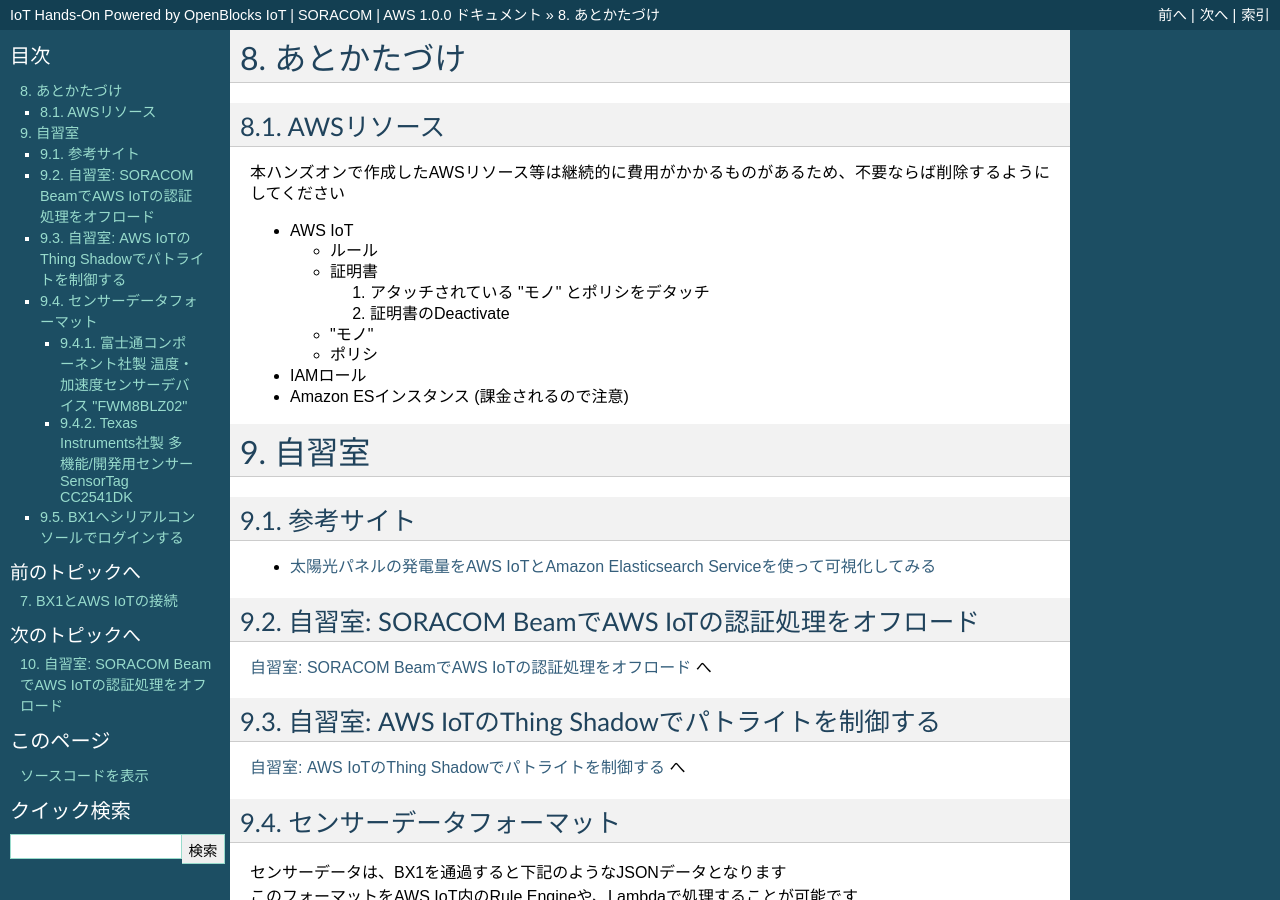
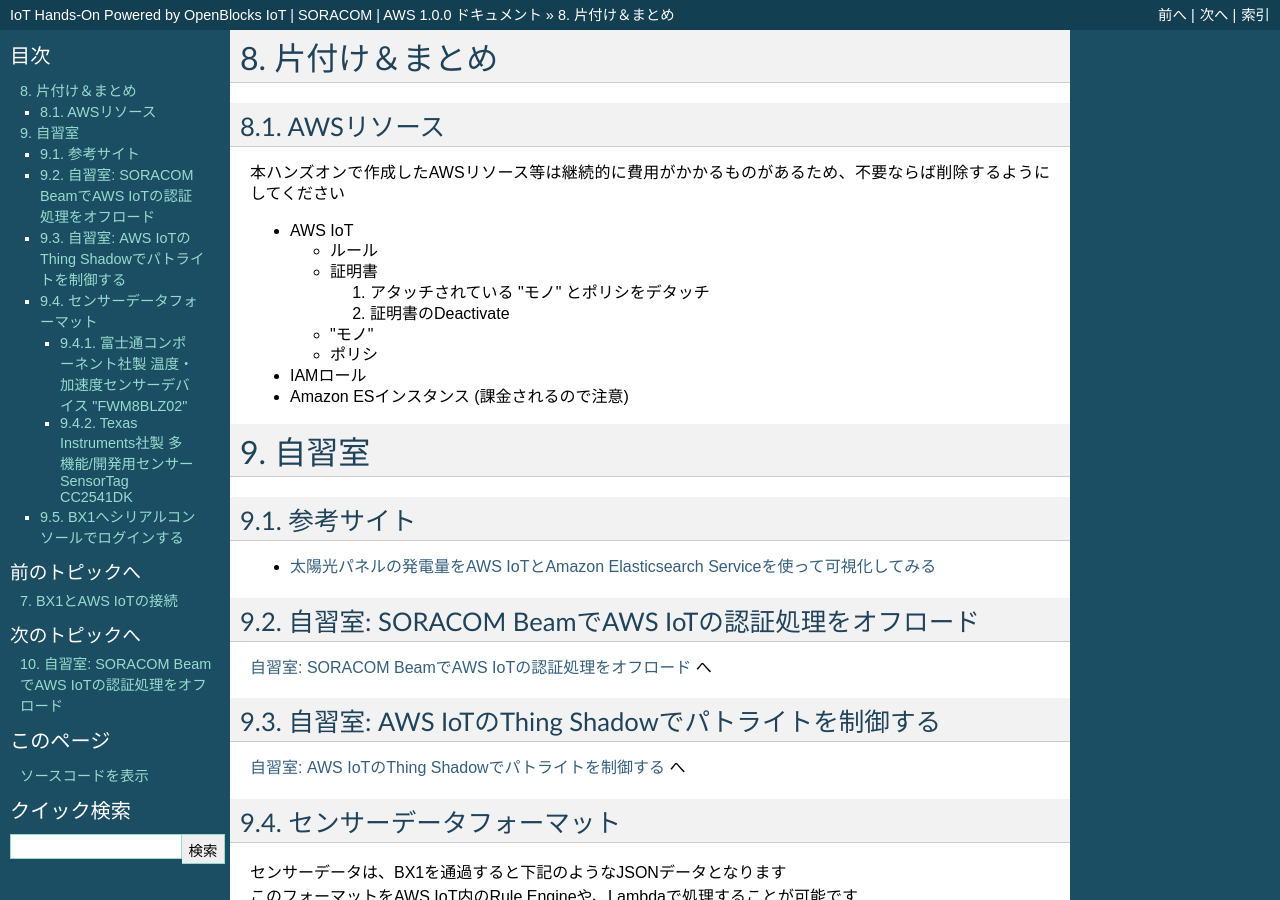
Before and after one commit to ma2shita/iot-hands-on-powered_by_openblocks_soracom_aws, a Sphinx documentation site: the page built from docs/06.rst, in a window 1280 px wide and 900 px high. Built offline with Sphinx 7.4.7, drawn with Linux system fonts in a browser that asks for light colours.

Commit message:
Title rename

```diff
--- a/docs/06.rst
+++ b/docs/06.rst
@@ -1,5 +1,5 @@
-あとかたづけ
-============
+片付け＆まとめ
+==============
 
 AWSリソース
 -----------
```
